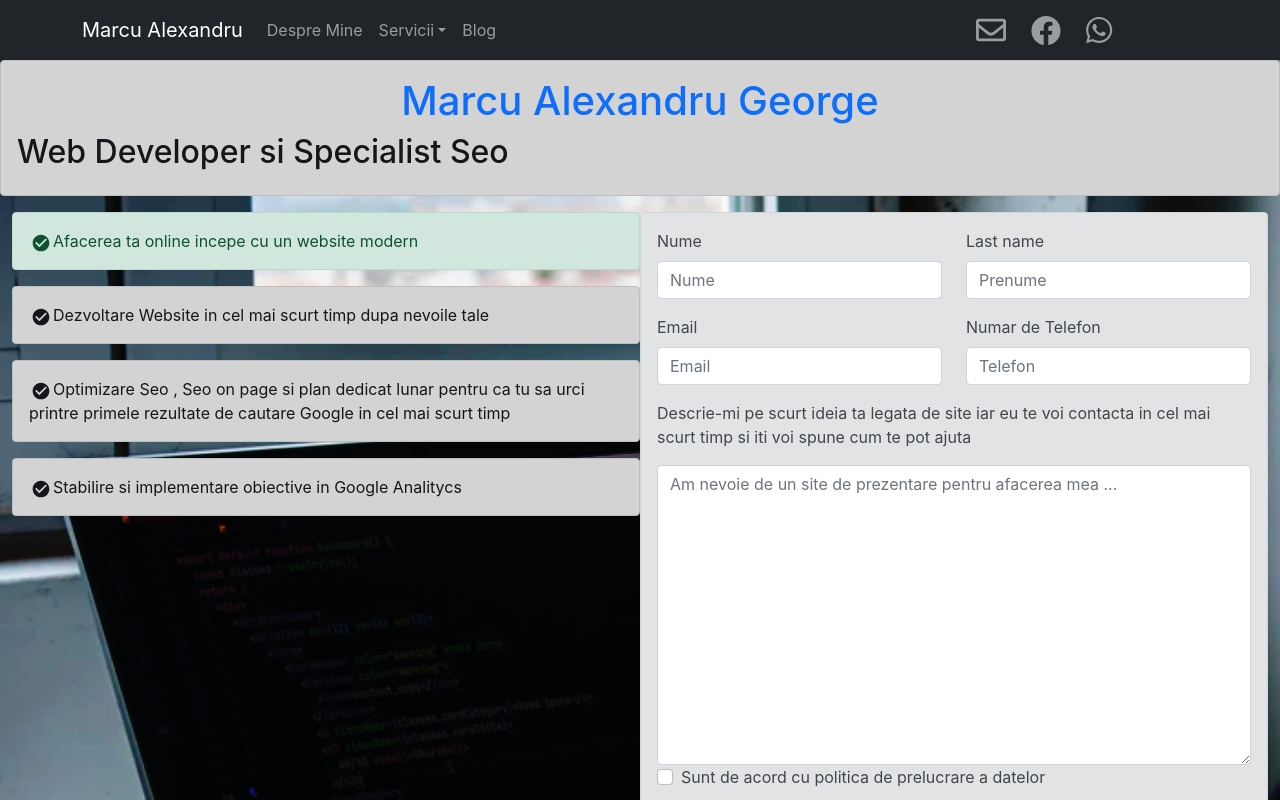
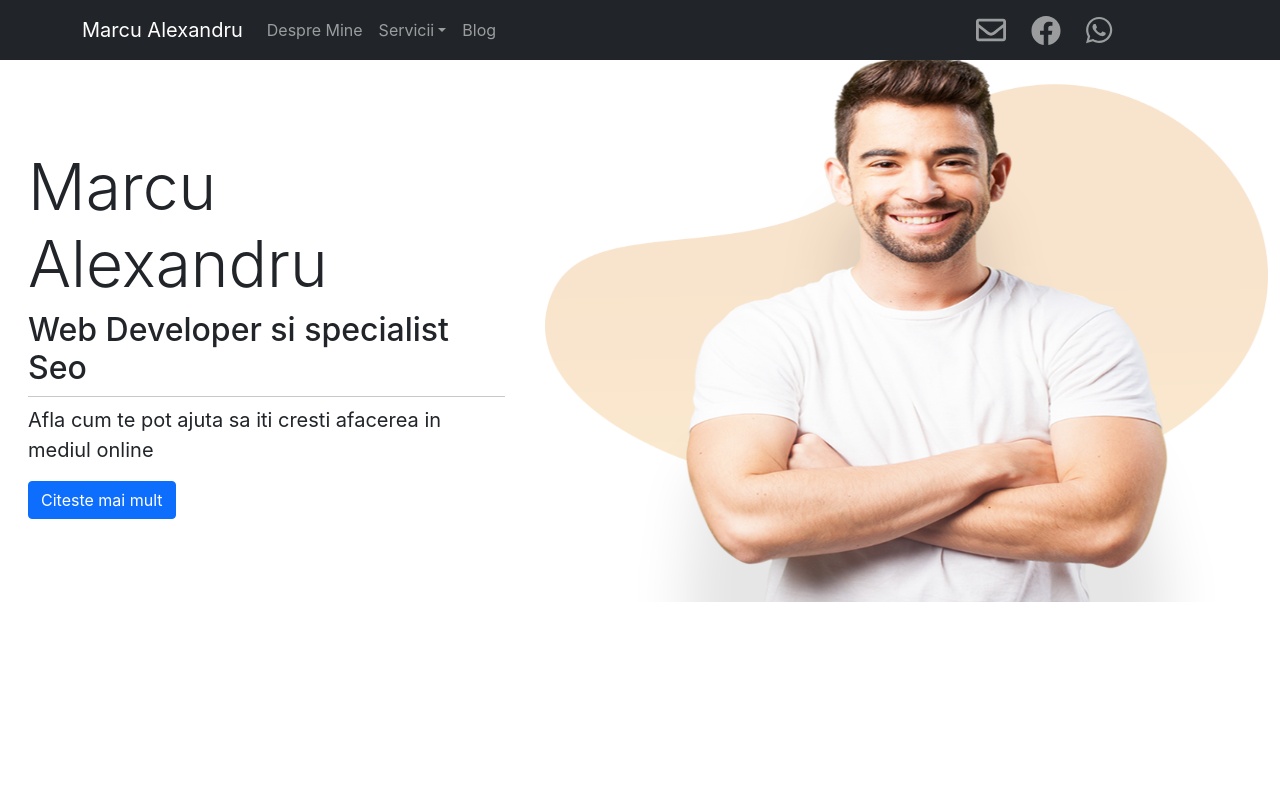
Before and after one commit to MarcGames1/MyNewWebsite, a Next.js app: page / in a window 1280 px wide. Shown: the top 800 px of the page. Built offline with nearby package versions, Linux system fonts and the light colour scheme.

Commit message:
heroSection

```diff
--- a/components/FirstSection/FirstSection.tsx
+++ b/components/FirstSection/FirstSection.tsx
@@ -1,18 +1,31 @@
 import React from "react"
-import { Alert, Container } from "react-bootstrap"
+import { Col, Row, Container,  } from "react-bootstrap"
 import Image from 'next/image'
+import MainJumbotron from "./MainJumbotron"
 
 
 function FirstSection(){
 
-    return(
-    <Alert variant={'dark'} className='h-100'>
+    return(<>
+   <Container fluid className='hero'>
+   <Row className='align-items-center'>
+<Col  md={5} xs={12} sm={12}>
+<MainJumbotron  />
+</Col>
+    <Col md={7} xs={12} sm={12}>
+<Image
+    src='/img/firstSection/hero_img.png' width={800} height={600} layout='intrinsic' />
 
-   <h1 className='text-center text-primary'> Marcu Alexandru George</h1>
-<h2>Web Developer si Specialist Seo</h2>
-    </Alert>
+    </Col>
+  </Row>
+   </Container>
 
-    )
+   <style>{`
+       .hero{
+           height:100vh;
+       }
+       `}</style>
+    </>)
 }
 
 
--- /dev/null
+++ b/components/FirstSection/MainJumbotron.tsx
@@ -0,0 +1,30 @@
+import React from "react"
+import { Jumbotron, Button } from "react-bootstrap"
+
+const MainJumbotron = () =>{
+
+    return (<>
+
+
+
+    <div className=' btn-lg'>
+      <Jumbotron >
+        <h1 className="animate__animated animate__bounceInRight display-3">Marcu Alexandru</h1>
+        <p className="animate__animated animate__bounceInLeft h2 main">Web Developer si specialist Seo</p>
+        <hr className="my-2" />
+        <p className='animate__animated animate__bounceInRight' >Afla cum te pot ajuta sa iti cresti afacerea in mediul online</p>
+
+          <Button className='animate__animated animate__bounceInLeft' href='#' color="primary">Citeste mai mult</Button>
+
+      </Jumbotron>
+    </div>
+
+    <style jsx>{`
+
+      {/* background-color:black; */}
+
+      `}</style>
+    </>)
+}
+
+export default MainJumbotron
--- a/pages/index.tsx
+++ b/pages/index.tsx
@@ -16,9 +16,7 @@ export default function Home() {
    <MainNav />
    <FirstSection />
  <SecondSection />
- <Col md={6}>
-   <FormularContact />
- </Col>
+
 
   </>
   )
--- a/styles/globals.css
+++ b/styles/globals.css
@@ -1,12 +1,12 @@
 html,
 body {
-  background-image: var(--background-image-main);
+  /* background-image: var(--background-image-main);
   background-position:left 20%;
   background-repeat: no-repeat;
   background-size: cover;
   background-blend-mode:hard-light ;
   background-attachment: fixed;
-background-color:rgba(0, 0, 0, 0.863);
+background-color:rgba(0, 0, 0, 0.863); */
 
 
   padding: 0;
```
Also changed, not shown: public/img/firstSection/hero_img.png (added).
